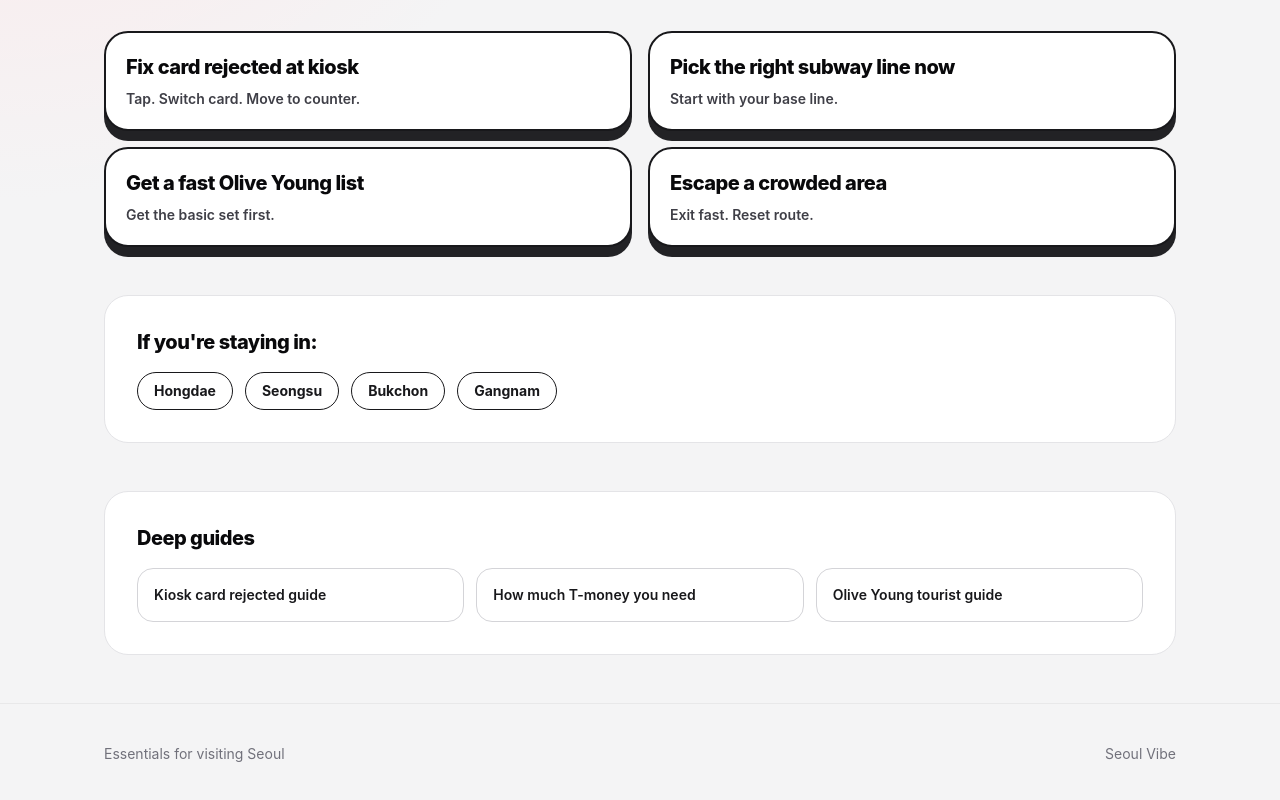
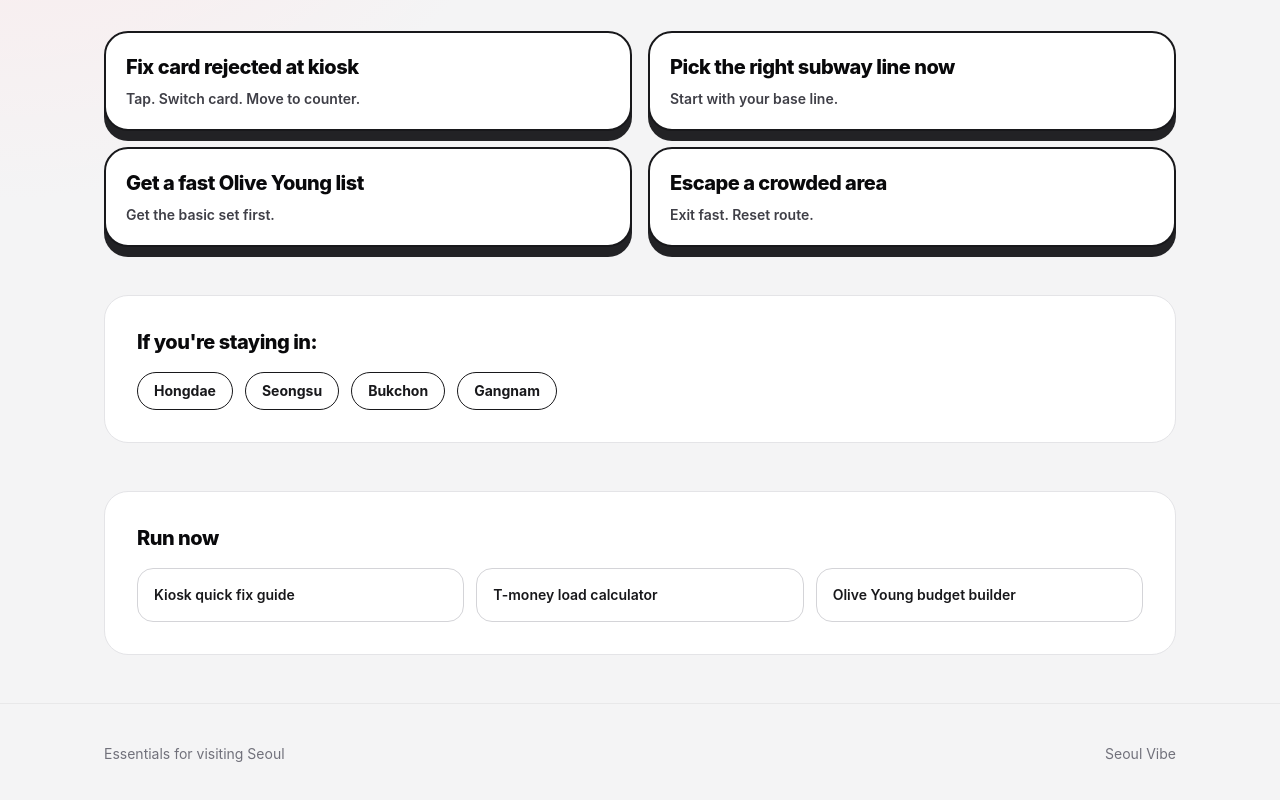
Before and after one commit to digimill/seoulvibe, a Next.js app: page /en in a window 1280 px wide. Shown: the part 420-1220 px from the top of the page. Built offline with nearby package versions, Linux system fonts and the light colour scheme; no server answers.

Commit message:
Shift homepage guide section to tool-first actions

```diff
--- a/app/[lang]/page.tsx
+++ b/app/[lang]/page.tsx
@@ -38,10 +38,10 @@ function getHomeCopy(lang: Lang): HomeCopy {
       subtitleB: "바로 확인하세요.",
       skipLine: "검색 전에 여기부터.",
       stayLabel: "숙소가 여기라면:",
-      deepGuides: "심화 가이드",
-      deep1: "키오스크 카드 오류 상세",
-      deep2: "티머니 충전 가이드",
-      deep3: "올리브영 상세 가이드",
+      deepGuides: "바로 실행",
+      deep1: "키오스크 해결 가이드",
+      deep2: "티머니 충전 계산기",
+      deep3: "올리브영 예산 빌더",
       cards: [
         "키오스크 카드 오류 바로 해결",
         "지금 맞는 지하철 노선 찾기",
@@ -65,10 +65,10 @@ function getHomeCopy(lang: Lang): HomeCopy {
       subtitleB: "すぐ確認。",
       skipLine: "検索前にここから。",
       stayLabel: "滞在先がここなら:",
-      deepGuides: "詳細ガイド",
-      deep1: "キオスク決済エラー詳細",
-      deep2: "T-moneyチャージガイド",
-      deep3: "オリーブヤング詳細ガイド",
+      deepGuides: "今すぐ使う",
+      deep1: "キオスク対処ガイド",
+      deep2: "T-moneyチャージ計算",
+      deep3: "オリーブヤング予算ビルダー",
       cards: [
         "キオスク決済エラーをすぐ解決",
         "地下鉄の正しい路線を今すぐ確認",
@@ -92,10 +92,10 @@ function getHomeCopy(lang: Lang): HomeCopy {
       subtitleB: "马上处理。",
       skipLine: "搜索前先看这里。",
       stayLabel: "如果你住在：",
-      deepGuides: "深度指南",
-      deep1: "自助机刷卡失败详解",
-      deep2: "T-money 充值指南",
-      deep3: "Olive Young 详细指南",
+      deepGuides: "立即使用",
+      deep1: "自助机刷卡应对指南",
+      deep2: "T-money 充值计算器",
+      deep3: "Olive Young 预算工具",
       cards: [
         "马上处理自助机刷卡失败",
         "立刻选对地铁线路",
@@ -119,10 +119,10 @@ function getHomeCopy(lang: Lang): HomeCopy {
       subtitleB: "馬上處理。",
       skipLine: "搜尋前先看這裡。",
       stayLabel: "如果你住在：",
-      deepGuides: "深度指南",
-      deep1: "自助機刷卡失敗詳解",
-      deep2: "T-money 儲值指南",
-      deep3: "Olive Young 詳細指南",
+      deepGuides: "立即使用",
+      deep1: "自助機刷卡應對指南",
+      deep2: "T-money 儲值計算器",
+      deep3: "Olive Young 預算工具",
       cards: [
         "立即處理自助機刷卡失敗",
         "馬上選對地鐵路線",
@@ -145,10 +145,10 @@ function getHomeCopy(lang: Lang): HomeCopy {
     subtitleB: "check it fast.",
     skipLine: "Skip Google. Start here.",
     stayLabel: "If you're staying in:",
-    deepGuides: "Deep guides",
-    deep1: "Kiosk card rejected guide",
-    deep2: "How much T-money you need",
-    deep3: "Olive Young tourist guide",
+    deepGuides: "Run now",
+    deep1: "Kiosk quick fix guide",
+    deep2: "T-money load calculator",
+    deep3: "Olive Young budget builder",
     cards: [
       "Fix card rejected at kiosk",
       "Pick the right subway line now",
@@ -251,10 +251,10 @@ export default async function HomePage({ params }: HomePageProps) {
           <Link href={`/${locale}/kiosk-card-rejected`} className="rounded-2xl border border-zinc-300 p-4 text-sm font-semibold text-zinc-900 hover:bg-zinc-50">
             {copy.deep1}
           </Link>
-          <Link href={`/${locale}/how-much-tmoney`} className="rounded-2xl border border-zinc-300 p-4 text-sm font-semibold text-zinc-900 hover:bg-zinc-50">
+          <Link href={`/${locale}/tools/tmoney-load`} className="rounded-2xl border border-zinc-300 p-4 text-sm font-semibold text-zinc-900 hover:bg-zinc-50">
             {copy.deep2}
           </Link>
-          <Link href={`/${locale}/olive-young-tourist-guide`} className="rounded-2xl border border-zinc-300 p-4 text-sm font-semibold text-zinc-900 hover:bg-zinc-50">
+          <Link href={`/${locale}/tools/olive-budget`} className="rounded-2xl border border-zinc-300 p-4 text-sm font-semibold text-zinc-900 hover:bg-zinc-50">
             {copy.deep3}
           </Link>
         </div>
```
